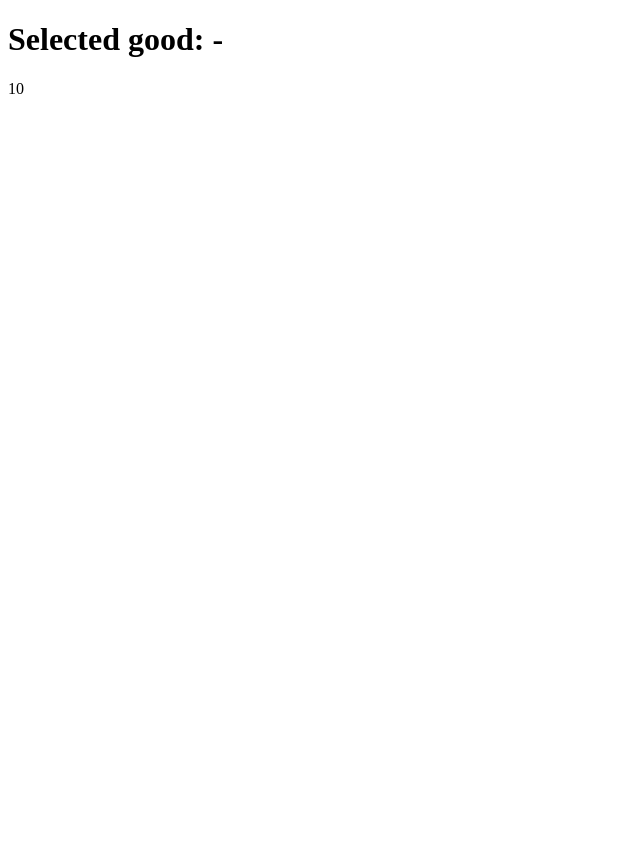
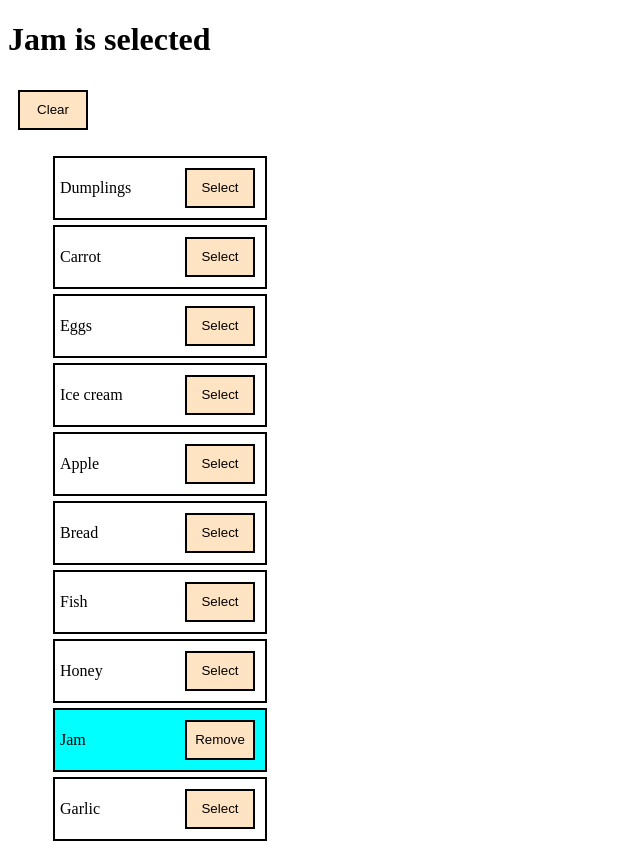
Before and after one commit to mate-academy/react_goods-selector, a React (Create React App) app: page / in a window 1280 px wide. Shown: the whole page, without its empty margins (0-640 px from the left). Before the commit the page ends 800 px from the top, so only its background shows below. Built offline with nearby package versions, Linux system fonts and the light colour scheme.

Commit message:
write code

```diff
--- a/package.json
+++ b/package.json
@@ -8,6 +8,7 @@
   "dependencies": {
     "@cypress/react": "^5.12.4",
     "bulma": "^0.9.3",
+    "classnames": "^2.3.1",
     "react": "^17.0.2",
     "react-dom": "^17.0.2",
     "react-scripts": "^4.0.3"
@@ -17,7 +18,7 @@
     "@mate-academy/cypress-tools": "^1.0.4",
     "@mate-academy/eslint-config-react": "*",
     "@mate-academy/eslint-config-react-typescript": "*",
-    "@mate-academy/scripts": "^1.2.1",
+    "@mate-academy/scripts": "^1.2.3",
     "@mate-academy/students-ts-config": "*",
     "@mate-academy/stylelint-config": "*",
     "@types/node": "^17.0.23",
--- a/src/App.scss
+++ b/src/App.scss
@@ -1 +1,32 @@
-// styles go here
+.button {
+  position: absolute;
+  right: 0;
+  bottom: 0;
+  margin: 10px;
+  border: 2px solid black;
+  width: 70px;
+  height: 40px;
+  background-color: bisque;
+  cursor: pointer;
+}
+
+.button-1 {
+  position: relative;
+}
+
+.li {
+  display: flex;
+  flex-direction: column;
+  justify-content: center;
+  position: relative;
+  list-style: none;
+  width: 200px;
+  height: 50px;
+  border: 2px solid black;
+  margin: 5px;
+  padding: 5px;
+}
+
+.active {
+  background-color: aqua;
+}
--- a/src/App.tsx
+++ b/src/App.tsx
@@ -1,4 +1,5 @@
 import React from 'react';
+import classNames from 'classnames';
 import './App.scss';
 
 const goodsFromServer: string[] = [
@@ -14,11 +15,69 @@ const goodsFromServer: string[] = [
   'Garlic',
 ];
 
-const App: React.FC = () => (
-  <div className="App">
-    <h1>Selected good: -</h1>
-    {goodsFromServer.length}
-  </div>
-);
+class App extends React.Component {
+  state = {
+    goods: goodsFromServer,
+    selectedGoods: ['Jam'],
+  };
+
+  render() {
+    const { goods } = this.state;
+    let { selectedGoods } = this.state;
+
+    return (
+      <div className="App">
+        <h1>{selectedGoods.length > 0 ? `${selectedGoods.join(', ')} ${selectedGoods.length === 1 ? 'is' : 'are'} selected` : 'No goods selected'}</h1>
+        {(selectedGoods.length > 0 && (
+          <button
+            type="button"
+            className="button button-1"
+            onClick={() => {
+              this.setState(() => {
+                return {
+                  selectedGoods: [],
+                };
+              });
+            }}
+          >
+            Clear
+          </button>
+        )
+        )}
+        <ul>
+          {goods.map(good => (
+            <li
+              key={good}
+              className={
+                classNames('li', { active: selectedGoods.includes(good) })
+              }
+            >
+              {good}
+              <button
+                type="button"
+                className="button"
+                onClick={(event) => {
+                  if (event.currentTarget.textContent === 'Remove') {
+                    selectedGoods = selectedGoods.filter(x => x !== good);
+                  } else {
+                    selectedGoods.push(good);
+                  }
+
+                  this.setState(() => {
+                    return {
+                      selectedGoods,
+                    };
+                  });
+                }}
+              >
+                { selectedGoods.includes(good) ? 'Remove' : 'Select' }
+              </button>
+            </li>
+          ))}
+        </ul>
+      </div>
+    );
+  }
+}
 
 export default App;
```
Also changed, not shown: 2 other files (tests, documents, lock files or other folders).
